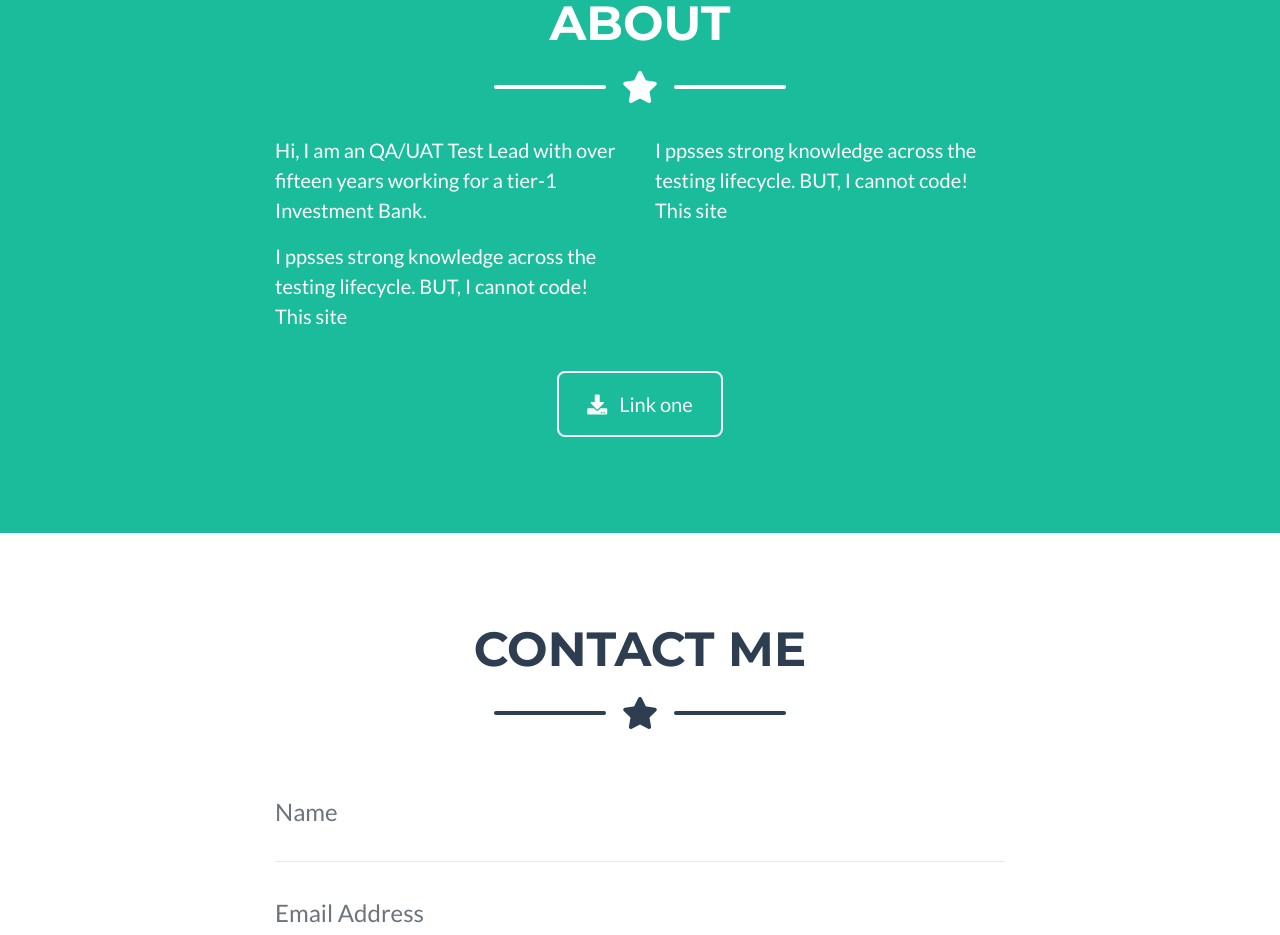
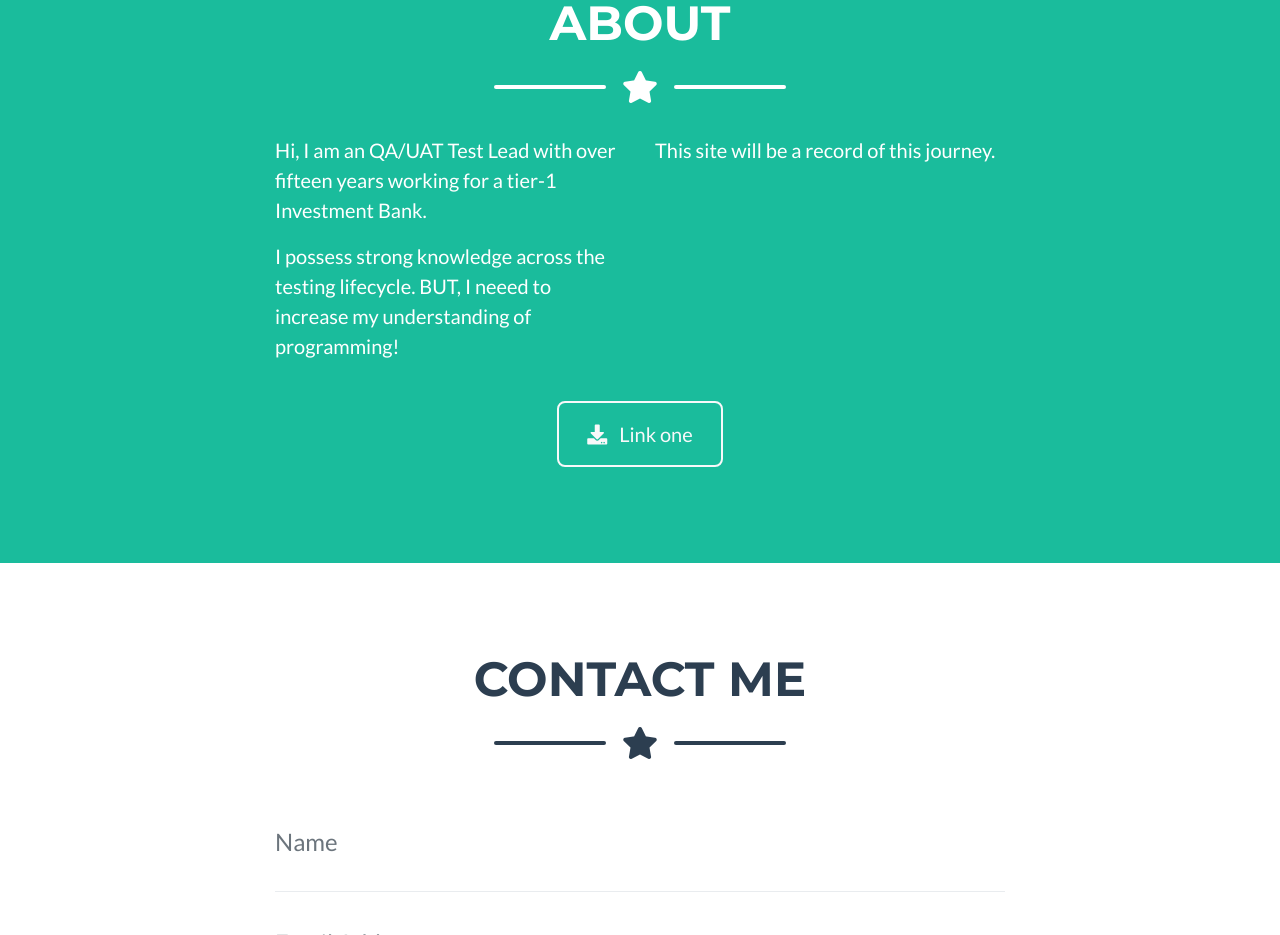
Before and after one commit to GRibbans/gribbans.github.io, a website with bundled scripts: page index.html in a window 1280 px wide. Shown: the part 1847-2782 px from the top of the page. Built offline with nearby package versions, Linux system fonts and the light colour scheme.

Commit message:
update 4

```diff
--- a/index.html
+++ b/index.html
@@ -191,10 +191,10 @@
       <div class="row">
         <div class="col-lg-4 ml-auto">
           <p class="lead">Hi, I am an QA/UAT Test Lead with over fifteen years working for a tier-1 Investment Bank.</p>
-          <p class="lead">I ppsses strong knowledge across the testing lifecycle. BUT, I cannot code! This site </p>
+          <p class="lead">I possess strong knowledge across the testing lifecycle. BUT, I neeed to increase my understanding of programming!</p>
         </div>
         <div class="col-lg-4 mr-auto">
-          <p class="lead">I ppsses strong knowledge across the testing lifecycle. BUT, I cannot code! This site </p>
+          <p class="lead">This site will be a record of this journey.</p>
         </div>
       </div>
 
```
